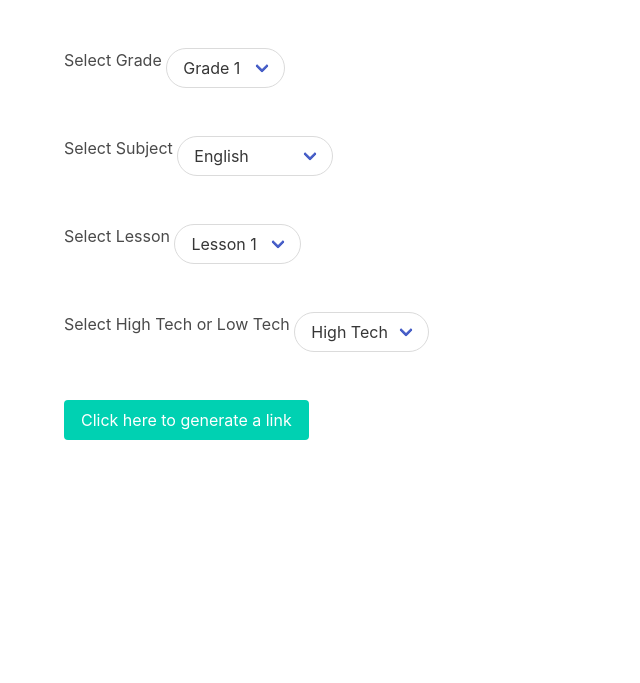
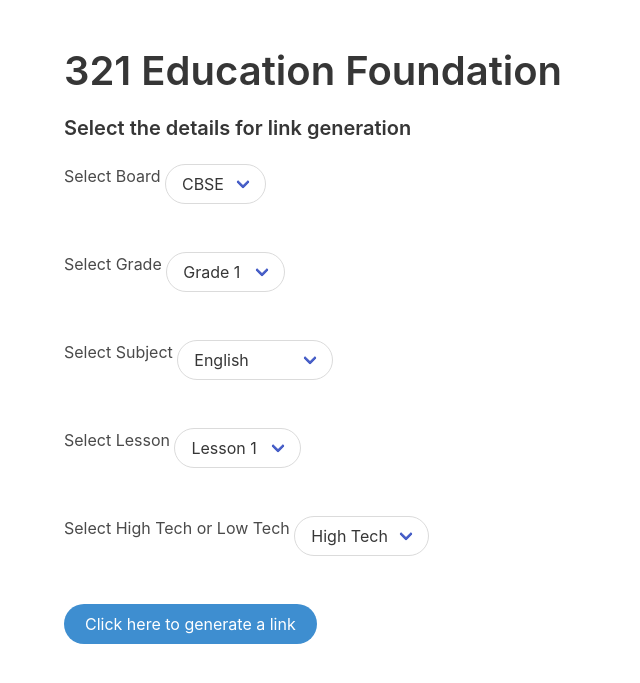
Before and after one commit to IndiaCFG2/team-18, a Flask app: page /1/1 in a window 1280 px wide. Shown: the top 683 px of the page, without its empty margins (0-640 px from the left). Run offline with Flask 2, Linux system fonts and the light colour scheme; some libraries are stand-ins or nearby versions.

Commit message:
Add files via upload

```diff
--- a/backend-webapp/templates/teacher_select.html
+++ b/backend-webapp/templates/teacher_select.html
@@ -3,19 +3,39 @@
   <head>
     <meta charset="utf-8">
     <meta name="viewport" content="width=device-width, initial-scale=1">
-    <title>Hello Bulma!</title>
+    <title>Link Generator</title>
     <link rel="stylesheet" href="https://cdn.jsdelivr.net/npm/bulma@0.9.0/css/bulma.min.css">
+    <link rel="stylesheet" href="https://maxcdn.bootstrapcdn.com/font-awesome/4.4.0/css/font-awesome.min.css"/>
   </head>
   <body>
     <section class="section">
         <div class="container">
+        <h2 class="title is-2">321 Education Foundation</h2>
+        <h5 class="title is-5">Select the details for link generation</h5>
         <form action = "" method="post" >
+            <label for="select">Select Board</label>
+                <div class="select is-rounded">
+
+                    <select name="grade">
+                            <option value="cbse">CBSE</option>
+                            <option value="ta">TA</option>
+                            <option value="mh">MH</option>
+                            <option value="ka">KA</option>
+                    </select>
+                </div>
+            </label>
+            <br><br><br>
+
             <label for="select">Select Grade</label>
                 <div class="select is-rounded">
 
                     <select name="grade">
                             <option value="grade1">Grade 1</option>
                             <option value="grade2">Grade 2</option>
+                            <option value="grade2">Grade 3</option>
+                            <option value="grade2">Grade 4</option>
+                            <option value="grade2">Grade 5</option>
+
                     </select>
                 </div>
             </label>
@@ -25,9 +45,10 @@
 
                     <select name = 'subject'>
                             <option value="eng">English</option>
+                            <option value="hindi">Hindi</option>
                             <option value="maths">Mathematics</option>
-                            <option value="evm">EVM</option>
-
+                            <option value="evs">EVS</option>
+                            <option value="gk">GK</option>
                     </select>
                 </div>
             </label>
@@ -53,7 +74,7 @@
             </label>
 
             <br><br><br>
-            <button class="button is-primary" type="submit">Click here to generate a link</button>
+            <button class="button is-info is-rounded" type="submit">Click here to generate a link</button>
         </form>
         </div>
     </section>
```
